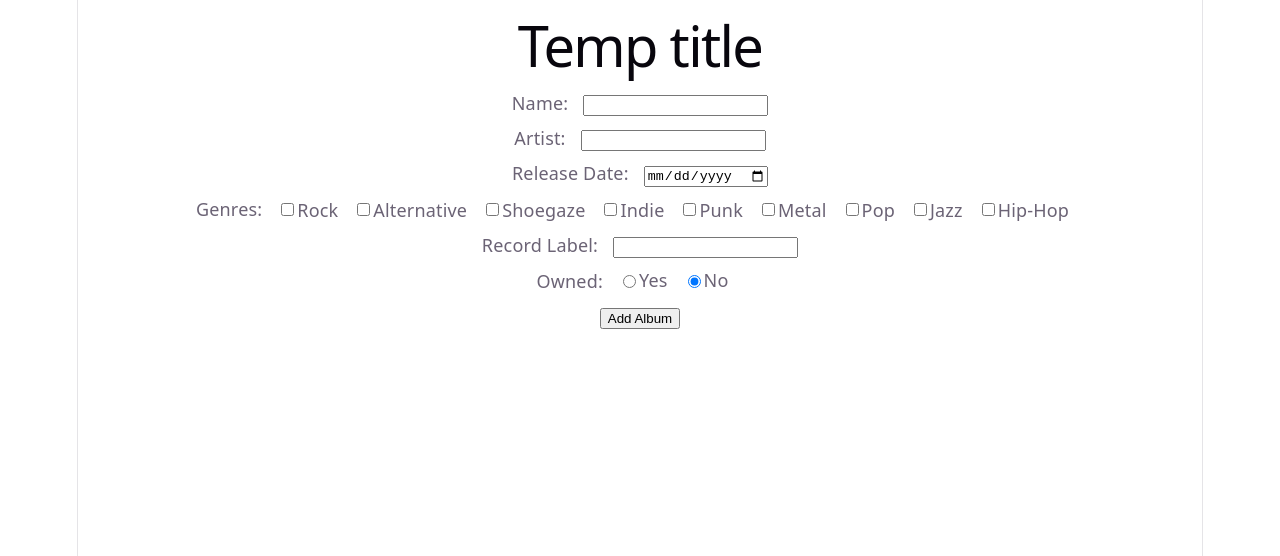
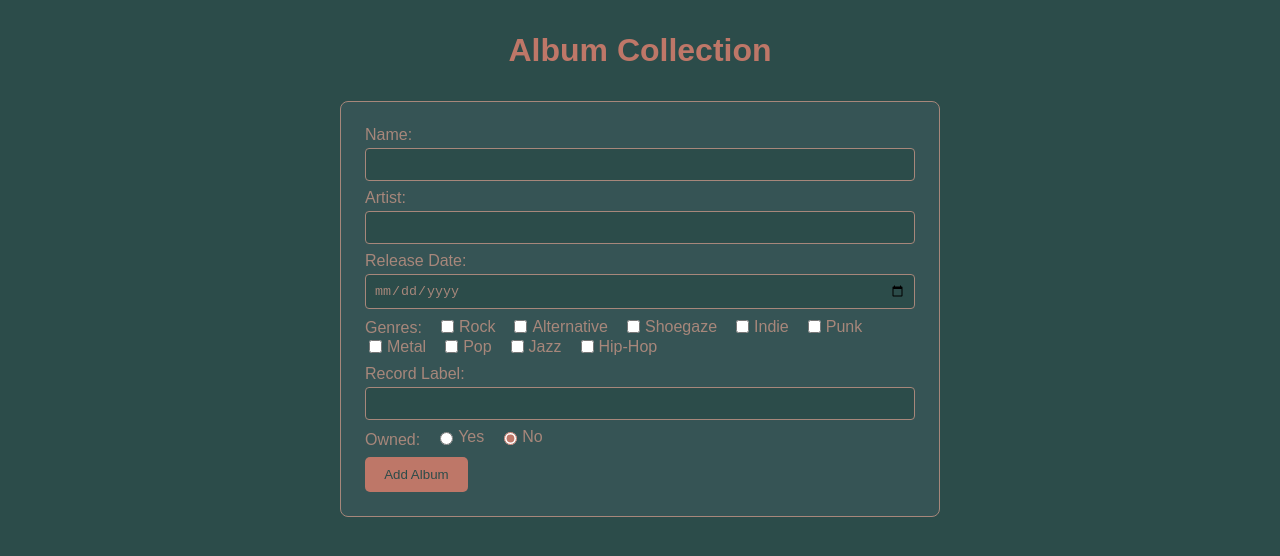
Before and after one commit to haysway/collection-manager-project, a React (Vite) app: page / in a window 1280 px wide. Shown: the top 556 px of the page. Built offline with nearby package versions, Linux system fonts and the light colour scheme.

Commit message:
style: universal styling altered with the use of AI for cleaner formatting and better visuals

```diff
--- a/src/App.css
+++ b/src/App.css
@@ -1,3 +1,32 @@
+/* ChatGPT generated the styling, as I like things to look nice but dont like fiddling (Sept 2026)*/
+/* Main app */
+
+#root {
+  padding: 2rem;
+}
+
+
+/* Headings */
+
+h1 {
+  margin: 0 0 2rem;
+  text-align: center;
+  color: var(--dusty-rose);
+}
+
+
+/* Form */
+
+.card {
+  max-width: 600px;
+  margin: 0 auto;
+  padding: 1.5rem;
+
+  background-color: var(--dark-slate-grey);
+  border: 1px solid var(--dusty-taupe);
+  border-radius: 8px;
+}
+
 .form-control {
   margin-bottom: 0.5rem;
 }
@@ -6,8 +35,59 @@ label {
   display: block;
 }
 
-.form-control label{
+.form-control label {
   display: inline-flex;
   align-items: center;
   margin-right: 15px;
 }
+
+
+/* Text and date inputs */
+
+input[type="text"],
+input[type="date"] {
+  box-sizing: border-box;
+  width: 100%;
+  padding: 0.5rem;
+  margin-top: 0.25rem;
+
+  background-color: var(--dark-slate-grey-2);
+  color: var(--dusty-taupe);
+
+  border: 1px solid var(--dusty-taupe);
+  border-radius: 4px;
+}
+
+input[type="text"]:focus,
+input[type="date"]:focus {
+  outline: 2px solid var(--dusty-rose);
+  border-color: var(--dusty-rose);
+}
+
+
+/* Checkboxes and radio buttons */
+
+input[type="checkbox"],
+input[type="radio"] {
+  accent-color: var(--dusty-rose);
+  margin-right: 5px;
+}
+
+
+/* Button */
+
+button {
+  padding: 0.6rem 1.2rem;
+
+  background-color: var(--dusty-rose);
+  color: var(--dark-slate-grey-2);
+
+  border: none;
+  border-radius: 5px;
+
+  cursor: pointer;
+}
+
+button:hover {
+  background-color: var(--dusty-taupe);
+}
--- a/src/App.jsx
+++ b/src/App.jsx
@@ -12,7 +12,7 @@ function App() {
 
   return (
     <div>
-      <h1>Temp title</h1>
+      <h1>Album Collection</h1>
 
       <NewAlbum onAddAlbum={addAlbumHandler}/>
     </div>
--- a/src/index.css
+++ b/src/index.css
@@ -1,111 +1,31 @@
+/* I chose the color pallete, but ChatGPT generated the styling, as I like things to look nice but dont like fiddling (Sept 2026) */
 :root {
-  --text: #6b6375;
-  --text-h: #08060d;
-  --bg: #fff;
-  --border: #e5e4e7;
-  --code-bg: #f4f3ec;
-  --accent: #aa3bff;
-  --accent-bg: rgba(170, 59, 255, 0.1);
-  --accent-border: rgba(170, 59, 255, 0.5);
-  --social-bg: rgba(244, 243, 236, 0.5);
-  --shadow:
-    rgba(0, 0, 0, 0.1) 0 10px 15px -3px, rgba(0, 0, 0, 0.05) 0 4px 6px -2px;
+  --dusty-rose: #be7768;
+  --dim-grey: #696c6a;
+  --dark-slate-grey: #365455;
+  --dark-slate-grey-2: #2c4c4a;
+  --dusty-taupe: #a7877b;
 
-  --sans: system-ui, 'Segoe UI', Roboto, sans-serif;
-  --heading: system-ui, 'Segoe UI', Roboto, sans-serif;
-  --mono: ui-monospace, Consolas, monospace;
-
-  font: 18px/145% var(--sans);
-  letter-spacing: 0.18px;
-  color-scheme: light dark;
-  color: var(--text);
-  background: var(--bg);
+  font-family: Arial, sans-serif;
+  color: var(--dusty-taupe);
+  background-color: var(--dark-slate-grey-2);
   font-synthesis: none;
   text-rendering: optimizeLegibility;
   -webkit-font-smoothing: antialiased;
   -moz-osx-font-smoothing: grayscale;
-
-  @media (max-width: 1024px) {
-    font-size: 16px;
-  }
 }
 
-@media (prefers-color-scheme: dark) {
-  :root {
-    --text: #9ca3af;
-    --text-h: #f3f4f6;
-    --bg: #16171d;
-    --border: #2e303a;
-    --code-bg: #1f2028;
-    --accent: #c084fc;
-    --accent-bg: rgba(192, 132, 252, 0.15);
-    --accent-border: rgba(192, 132, 252, 0.5);
-    --social-bg: rgba(47, 48, 58, 0.5);
-    --shadow:
-      rgba(0, 0, 0, 0.4) 0 10px 15px -3px, rgba(0, 0, 0, 0.25) 0 4px 6px -2px;
-  }
-
-  #social .button-icon {
-    filter: invert(1) brightness(2);
-  }
+* {
+  box-sizing: border-box;
 }
 
 body {
   margin: 0;
+  min-width: 320px;
+  min-height: 100vh;
+  background-color: var(--dark-slate-grey-2);
 }
 
 #root {
-  width: 1126px;
-  max-width: 100%;
-  margin: 0 auto;
-  text-align: center;
-  border-inline: 1px solid var(--border);
-  min-height: 100svh;
-  display: flex;
-  flex-direction: column;
-  box-sizing: border-box;
+  min-height: 100vh;
 }
-
-h1,
-h2 {
-  font-family: var(--heading);
-  font-weight: 500;
-  color: var(--text-h);
-}
-
-h1 {
-  font-size: 56px;
-  letter-spacing: -1.68px;
-  margin: 32px 0;
-  @media (max-width: 1024px) {
-    font-size: 36px;
-    margin: 20px 0;
-  }
-}
-h2 {
-  font-size: 24px;
-  line-height: 118%;
-  letter-spacing: -0.24px;
-  margin: 0 0 8px;
-  @media (max-width: 1024px) {
-    font-size: 20px;
-  }
-}
-p {
-  margin: 0;
-}
-
-code,
-.counter {
-  font-family: var(--mono);
-  display: inline-flex;
-  border-radius: 4px;
-  color: var(--text-h);
-}
-
-code {
-  font-size: 15px;
-  line-height: 135%;
-  padding: 4px 8px;
-  background: var(--code-bg);
-}
```
